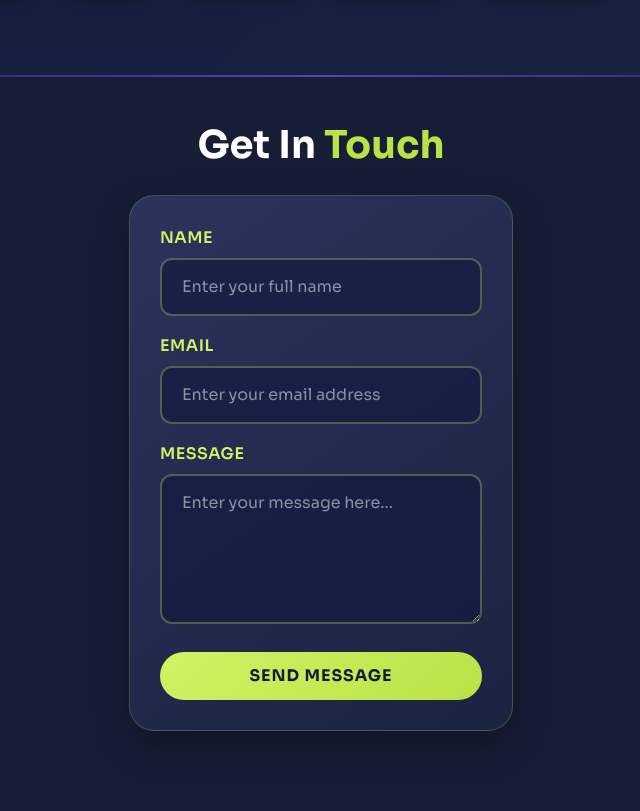
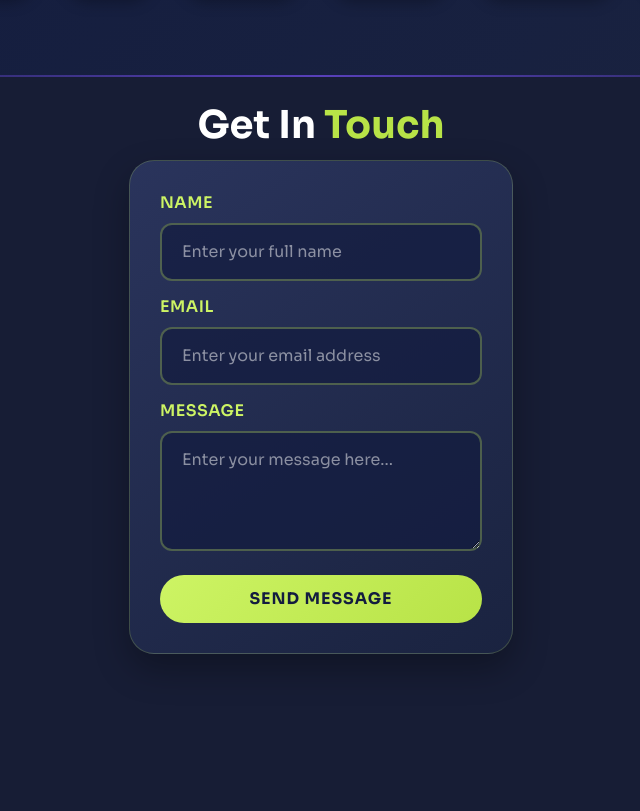
Before and after one commit to mklshane/html-css-js, a plain HTML site: page index.html in a window 1280 px wide. Shown: the part 1827-2638 px from the top of the page, without its empty margins (319-959 px from the left). Drawn offline with nearby package versions, Linux system fonts and the light colour scheme.

Commit message:
third commit

```diff
--- a/index.html
+++ b/index.html
@@ -101,7 +101,7 @@
                 <div class="form-container d-flex justify-content-center align-items-center ">
                     <form action="https://formsubmit.co/shaneestrellanes@gmail.com" method="post">
 
-                        <div class="mb-2">
+                        <div class="mb-1">
                         <label for="name" class="form-label">Name</label>
                         <input
                             type="text"
@@ -112,7 +112,7 @@
                             required>
                         </div>
 
-                        <div class="mb-2">
+                        <div class="mb-1">
                         <label for="email" class="form-label">Email</label>
                         <input
                             type="text"
@@ -123,7 +123,7 @@
                             required>
                         </div>
 
-                        <div class="mb-2">
+                        <div class="mb-1">
                         <label for="message" class="form-label">Message</label>
                         <textarea
                             name="message"
--- a/style.css
+++ b/style.css
@@ -492,8 +492,8 @@ nav {
 }
 
 .contact-header {
-    margin-top: 40px;
-    margin-bottom: 20px;
+    margin-top: 20px;
+    margin-bottom: 5px;
     color: white;
     font-size: 2.4rem;
     font-weight: bold;
@@ -575,8 +575,8 @@ nav {
 
 
 .form-container textarea {
-    min-height: 120px;
-    max-height: 150px;
+    min-height: 100px;
+    max-height: 120px;
     resize: vertical;
 }
 
```
